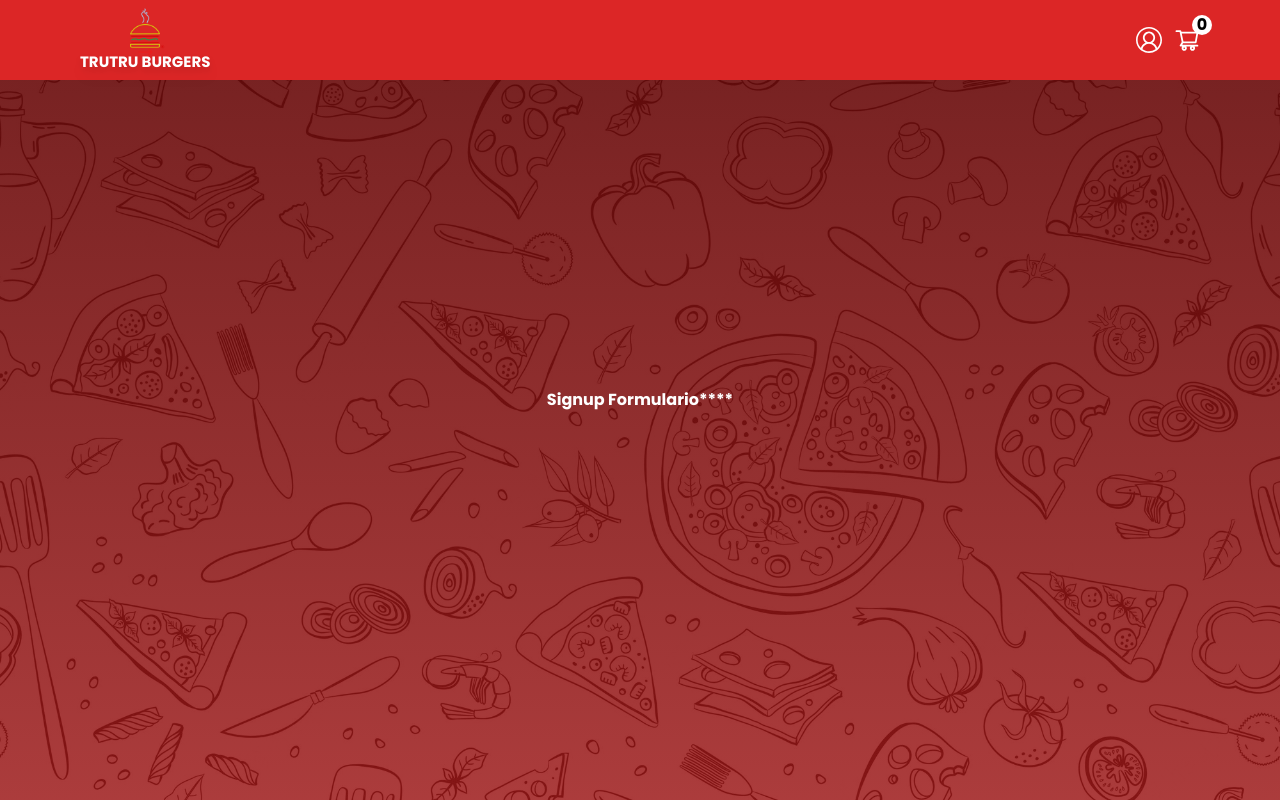
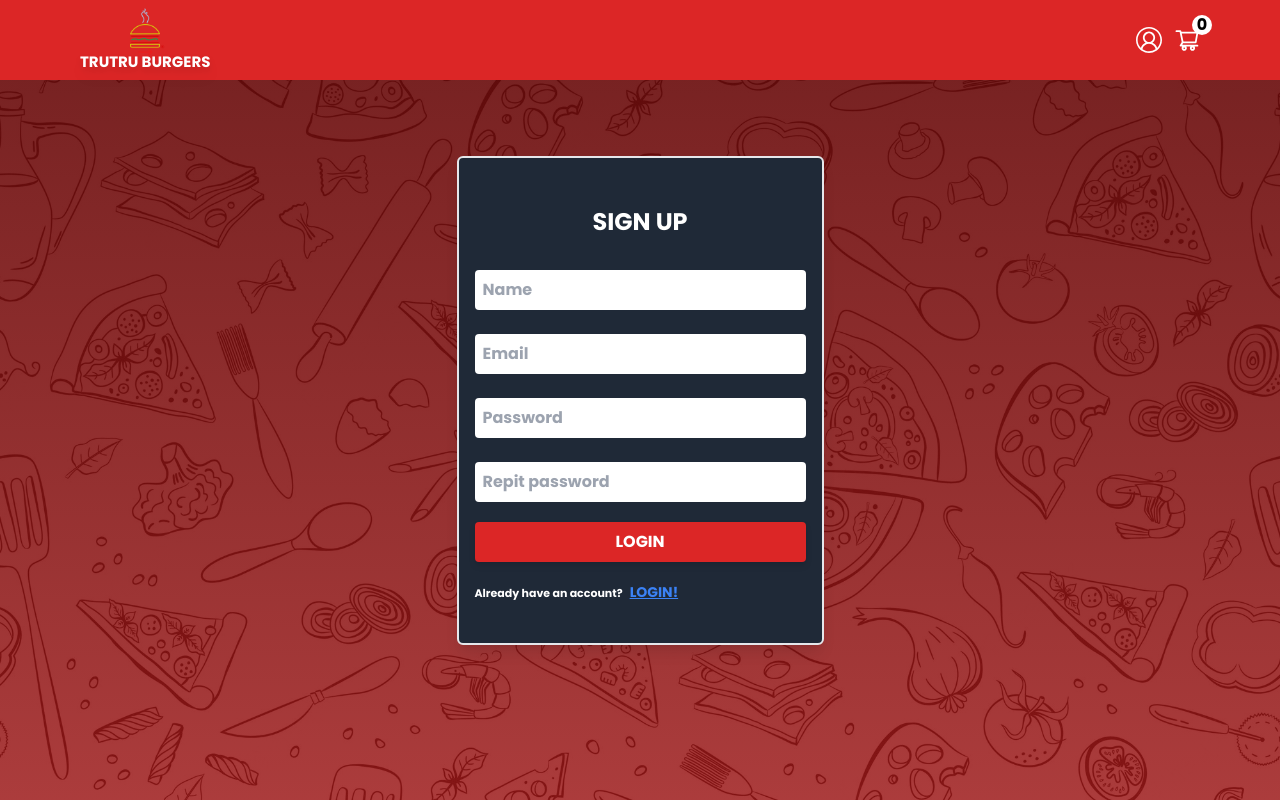
Before and after one commit to gonmb3/BurgerCommerce-Tailwind-FormikYup-ReactContext, a React (Vite) app: page /signup in a window 1280 px wide. Built offline with nearby package versions, Linux system fonts and the light colour scheme.

Commit message:
first commit

```diff
--- a/src/components/Login.jsx
+++ b/src/components/Login.jsx
@@ -1,8 +1,93 @@
-import React from 'react'
+
+
+import { useFormik } from "formik" /* ---- FORMIK*/
+import { Link } from "react-router-dom"
+import * as Yup from "yup"               /* ---- YUP VALIDATION*/
 
 const Login = () => {
+
+  /*Validation Formik/Yup start -----------*/ /*   VALUES SCHEMA YUP  */
+  const valuesSchema = Yup.object({
+    email: Yup.string().email("Email not valid").required("Please enter your email"),
+    password: Yup.string().min(6, "Min 6 characters").max(26, "Max. 26 characters").required("Please enter your password"),
+  })
+
+  //initial values
+  const initialValues = {
+    email: "",
+    password:"",
+
+  }
+
+  const { values, handleBlur, handleChange, handleSubmit, errors } = useFormik({
+    validationSchema: valuesSchema,
+    initialValues,
+    onSubmit: (values, actions) => {
+      actions.resetForm();
+      console.log(values)
+    }
+  })
+
+
+
   return (
-    <div className='h-screen w- full flex justify-center items-center'>login</div>
+    <div className='w-[100vw] h-screen flex justify-center  items-center '>
+
+     { /* FORM SUBMIT*/}
+      <form
+        autoComplete="off"
+        className='md:max-w-[400px]  text-white py-10  bg-gray-800 px-4 shadow-lg rounded-md border-2'
+        onSubmit={handleSubmit}>
+
+          <h6 className='text-white text-center text-2xl py-2 '>LOGIN</h6>
+
+        <div className="py-5 flex flex-col ">
+
+          <div className='mb-5'>
+          <div className="text-[12px] text-red-600">{errors.email} </div>
+            <input
+              value={values.email}
+              onBlur={handleBlur}
+              onChange={handleChange}
+              name='email'
+              className={" w-full p-2 mt-1 rounded focus:outline-none text-gray-800 "}
+              type="email"
+              placeholder='Email' id='email' />
+
+          </div>
+
+          <div className='mb-5'>
+          <div className="text-[12px] text-red-600">{errors.password} </div>
+            <input
+              value={values.password}
+              onBlur={handleBlur}
+              onChange={handleChange}
+              name='password'
+              className={" w-full p-2 mt-1 rounded focus:outline-none text-gray-800 "}
+              type="password"
+              placeholder="Password" id='password' />
+          </div>
+
+
+          <div className="flex items-center justify-center  text-center">
+            <input
+              type="submit"
+              value="LOGIN"
+              className='hover:bg-red-700 text-center rounded w-full drop-shadow-md
+                 p-2 px-3  cursor-pointer text-white uppercase font-medium
+                 bg-red-600 transition-all '
+            />
+          </div>
+        </div>
+        {/*DONT HAVE ACCOUNT ???*/}
+        <div className="">
+          <p className="text-[14px]">
+            <span className="text-[11px]"> Dont have an account? </span> <Link to="/signup" className="text-blue-500 ml-1 underline"> SIGN UP!</Link>
+          </p>
+        </div>
+      </form>
+
+    </div>
   )
 }
 
--- a/src/components/Signup.jsx
+++ b/src/components/Signup.jsx
@@ -1,9 +1,127 @@
-import React from 'react'
 
-const Signup = () => {
+
+import { useFormik } from "formik" /* ---- FORMIK*/
+import { Link } from "react-router-dom"
+import * as Yup from "yup"               /* ---- YUP VALIDATION*/
+
+const SignUp = () => {
+
+  /*Validation Formik/Yup start -----------*/ /*   VALUES SCHEMA YUP  */
+  const valuesSchema = Yup.object({
+    name: Yup.string().min(2).max(25).required("Please enter your name"),
+    email: Yup.string().email().required("Please enter your email"),
+    password:Yup.string().min(6).required("Please enter your password").min(6, "Min 6 characters").max(26, "Max. 26 characters"),
+    password2:Yup.string().required("Please repit password").oneOf([Yup.ref("password"),null],"Password don´t matched").min(6, "Min 6 characters").max(26, "Max. 26 characters")
+  })
+
+  //initial values
+  const initialValues = {
+    name:"",
+    email: "",
+    password: "",
+    password2:""
+
+  }
+
+  const { values, handleBlur, handleChange, handleSubmit, errors, touched } = useFormik({
+    validationSchema: valuesSchema,
+    initialValues,
+    onSubmit: (values, actions) => {
+      actions.resetForm();
+      console.log(values)
+    }
+  })
+
+
+
   return (
-    <div className='h-screen w- full flex justify-center items-center'>Signup Formulario****</div>
+    <div className='w-[100vw] h-screen flex justify-center  items-center '>
+
+     { /* FORM SUBMIT*/}
+      <form
+        autoComplete="off"
+        className='md:max-w-[400px]  text-white py-10  bg-gray-800 px-4 shadow-lg rounded-md border-2'
+        onSubmit={handleSubmit}>
+
+          <h6 className='text-white text-center text-2xl py-2 '>SIGN UP</h6>
+
+
+
+
+        <div className="py-5 flex flex-col ">
+
+        <div className='mb-5'>
+          <div className="text-[12px] text-red-600">{errors.name} </div>
+            <input
+              value={values.name}
+              onBlur={handleBlur}
+              onChange={handleChange}
+              name='name'
+              className={" w-full p-2 mt-1 rounded focus:outline-none text-gray-800 "}
+              type="text"
+              placeholder='Name' id='name' />
+
+          </div>
+
+
+          <div className='mb-5'>
+          { errors ? <div className="text-[12px] text-red-600">{errors.email} </div> : ""}
+            <input
+              value={values.email}
+              onBlur={handleBlur}
+              onChange={handleChange}
+              name='email'
+              className={" w-full p-2 mt-1 rounded focus:outline-none text-gray-800 "}
+              type="email"
+              placeholder='Email' id='email' />
+
+          </div>
+
+          <div className='mb-5'>
+          <div className="text-[12px] text-red-600">{errors.password} </div>
+            <input
+              value={values.password}
+              onBlur={handleBlur}
+              onChange={handleChange}
+              name='password'
+              className={" w-full p-2 mt-1 rounded focus:outline-none text-gray-800 "}
+              type="password"
+              placeholder="Password" id='password' />
+          </div>
+
+          <div className='mb-5'>
+
+          <div className="text-[12px] text-red-600">{errors.password2} </div>
+            <input
+              value={values.password2}
+              onBlur={handleBlur}
+              onChange={handleChange}
+              name='password2'
+              className={" w-full p-2 mt-1 rounded focus:outline-none text-gray-800 "}
+              type="password"
+              placeholder="Repit password" id='password2' />
+          </div>
+
+          <div className="flex items-center justify-center  text-center">
+            <input
+              type="submit"
+              value="LOGIN"
+              className='hover:bg-red-700 text-center rounded w-full drop-shadow-md
+                 p-2 px-3  cursor-pointer text-white uppercase font-medium
+                 bg-red-600 transition-all '
+            />
+          </div>
+        </div>
+        {/*DONT HAVE ACCOUNT ???*/}
+        <div className="">
+          <p className="text-[14px]">
+            <span className="text-[11px]"> Already have an account?</span> <Link to="/login" className="text-blue-500 ml-1 underline">LOGIN!</Link>
+          </p>
+        </div>
+      </form>
+
+    </div>
   )
 }
 
-export default Signup
+export default SignUp
```
